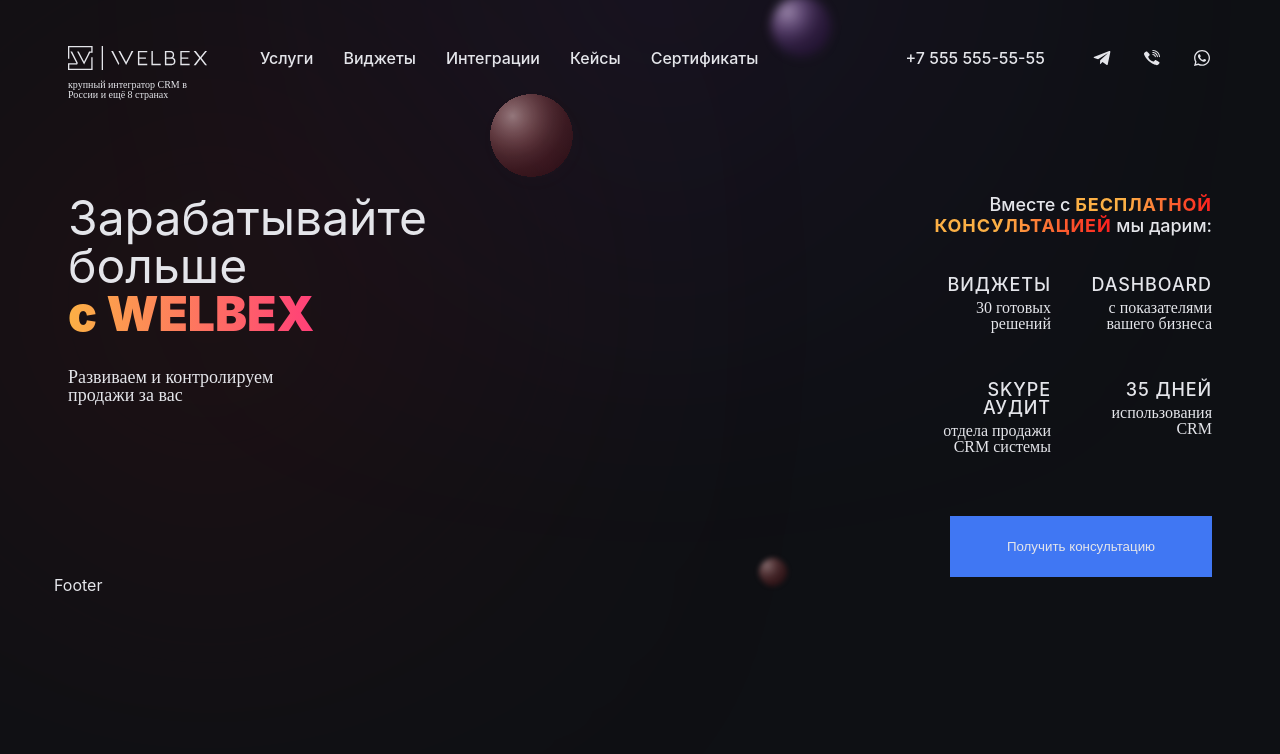
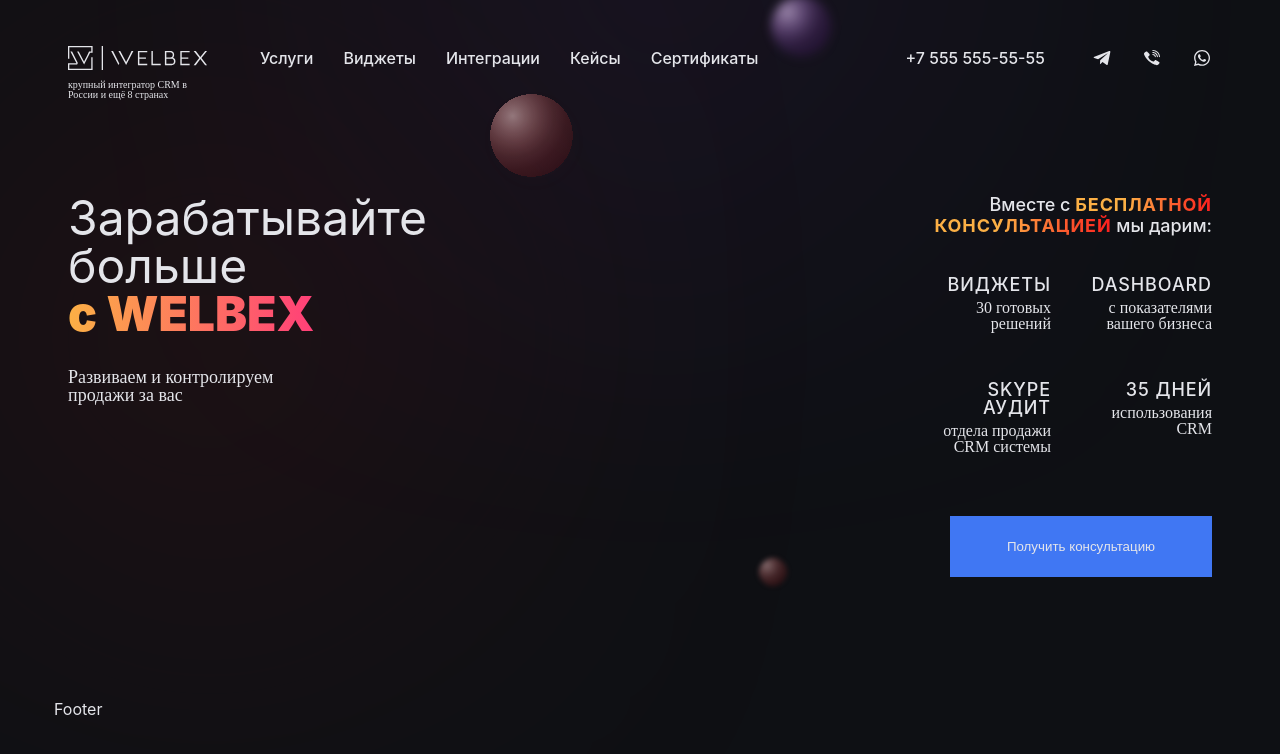
Before and after one commit to MedievalRain/welbex, a React (Vite) app: page / in a window 1280 px wide. Shown: the top 754 px of the page. Built offline with nearby package versions, Linux system fonts and the light colour scheme.

Commit message:
Adjust margin

```diff
--- a/src/components/content/ContentLayout.tsx
+++ b/src/components/content/ContentLayout.tsx
@@ -9,13 +9,13 @@
   position: relative;
   display: flex;
   justify-content: space-between;
-  padding-top: 94px;
   @media (max-width: 1024px) {
     flex-direction: column;
     gap: 45px;
     padding-top: 40px;
     overflow: hidden;
   }
+  margin-bottom: 124px;
   ${windowPadding}
 `;
 
--- a/src/components/header/Header.tsx
+++ b/src/components/header/Header.tsx
@@ -6,10 +6,11 @@
 import { windowPadding } from "../../styles/windowPadding";
 
 const Wrapper = styled.div`
+  ${windowPadding}
   display: flex;
   flex-direction: column;
   gap: 0.62rem;
-  ${windowPadding}
+  margin-bottom: 94px;
 `;
 
 const StyledHeader = styled.nav`
```
